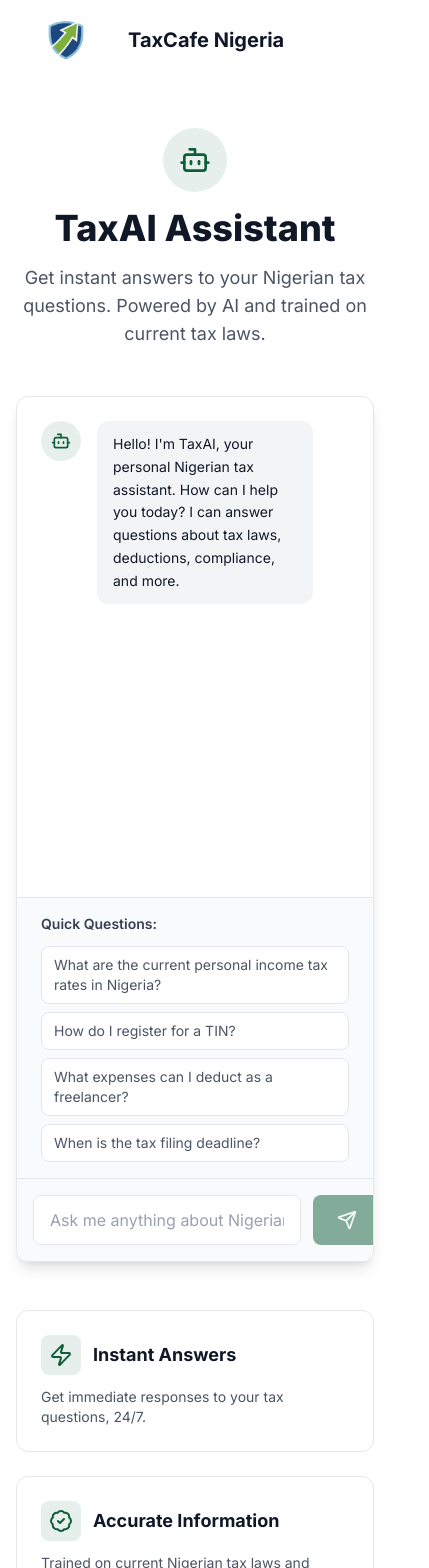
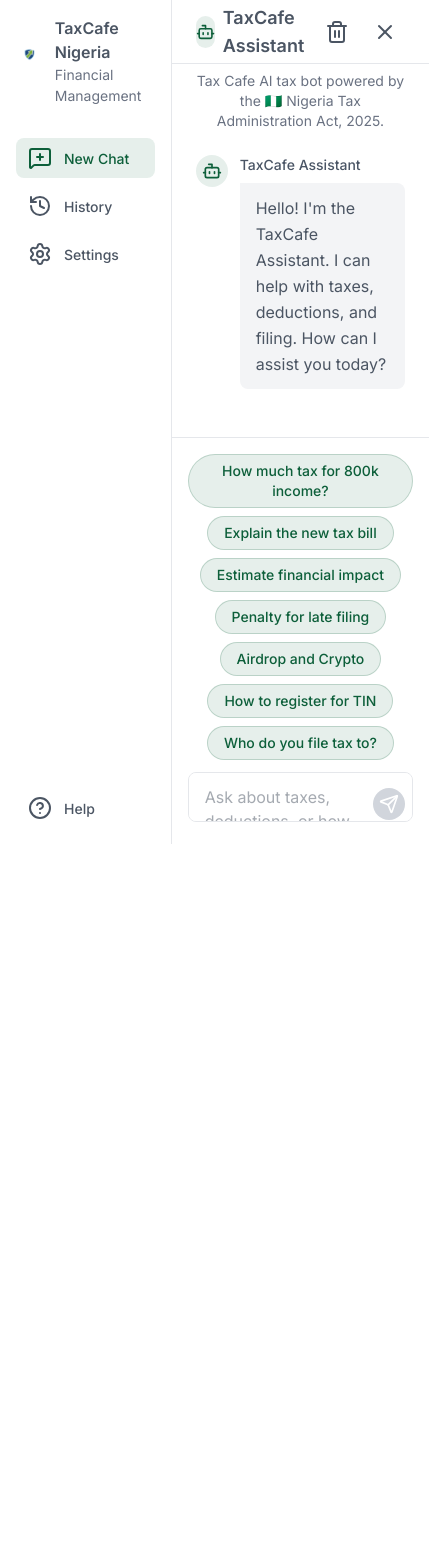
Before and after one commit to Adedejiosvaldo/tax_cafe_ui, a Next.js app: page /taxai in a window 390 px wide. Shown: the top 1568 px of the page, 429 px wide, since content can reach past the window. After the commit the page ends 844 px from the top, so only its background shows below. Built offline with nearby package versions, Linux system fonts and the light colour scheme.

Commit message:
feat(tax_ai): optimizing the ui

```diff
--- a/app/components/Header.tsx
+++ b/app/components/Header.tsx
@@ -8,14 +8,14 @@
         <div className="flex h-20 items-center justify-between">
           <Link
             href="/"
-            className="flex items-center gap-3 hover:opacity-80 transition-opacity cursor-pointer"
+            className="flex items-center gap-1 hover:opacity-80 transition-opacity cursor-pointer"
           >
             <Image
               src="/tclogo.png"
               alt="TaxCafe Logo"
               width={100}
               height={100}
-              //   className="size-12"
+              className="border-0 outline-none"
             />
             <h2 className="text-gray-900 text-xl font-bold">TaxCafe Nigeria</h2>
           </Link>
--- a/app/components/Icon.tsx
+++ b/app/components/Icon.tsx
@@ -25,6 +25,12 @@
     'bolt': 'Zap',
     'verified': 'BadgeCheck',
     'lock': 'Lock',
+    'add_comment': 'MessageSquarePlus',
+    'history': 'History',
+    'settings': 'Settings',
+    'help_outline': 'HelpCircle',
+    'delete_outline': 'Trash2',
+    'close': 'X',
   };
 
   const IconComponent = LucideIcons[iconMap[name] || 'Circle'] as React.ComponentType<{ size?: number; className?: string }>;
--- a/app/taxai/page.tsx
+++ b/app/taxai/page.tsx
@@ -1,203 +1,445 @@
-'use client';
+"use client";
 
-import { useState } from 'react';
-import Header from '../components/Header';
-import Footer from '../components/Footer';
-import Icon from '../components/Icon';
+import { useState, useRef, useEffect } from "react";
+import Image from "next/image";
+import Icon from "../components/Icon";
 
 interface Message {
-  role: 'user' | 'assistant';
+  role: "user" | "assistant";
   content: string;
+  timestamp?: string | number;
+  id?: string;
+  typing?: boolean;
 }
 
 export default function TaxAI() {
   const [messages, setMessages] = useState<Message[]>([
     {
-      role: 'assistant',
-      content: 'Hello! I\'m TaxAI, your personal Nigerian tax assistant. How can I help you today? I can answer questions about tax laws, deductions, compliance, and more.'
-    }
+      role: "assistant",
+      content:
+        "Hello! I'm the TaxCafe Assistant. I can help with taxes, deductions, and filing. How can I assist you today?",
+    },
   ]);
-  const [input, setInput] = useState('');
+  const [input, setInput] = useState("");
   const [isLoading, setIsLoading] = useState(false);
+  const messagesEndRef = useRef<HTMLDivElement>(null);
+  const textareaRef = useRef<HTMLTextAreaElement>(null);
+
+  const scrollToBottom = () => {
+    messagesEndRef.current?.scrollIntoView({ behavior: "smooth" });
+  };
+
+  useEffect(() => {
+    scrollToBottom();
+  }, [messages]);
 
   const handleSubmit = async (e: React.FormEvent) => {
     e.preventDefault();
+    submitMessage();
+  };
 
-    if (!input.trim()) return;
+  const submitMessage = async () => {
+    if (!input.trim() || isLoading) return;
 
-    const userMessage: Message = { role: 'user', content: input };
-    setMessages(prev => [...prev, userMessage]);
-    setInput('');
+    const userMessage: Message = {
+      role: "user",
+      content: input,
+      timestamp: new Date().toLocaleTimeString("en-US", {
+        hour: "numeric",
+        minute: "2-digit",
+      }),
+    };
+    const userInput = input;
+    setMessages((prev) => [...prev, userMessage]);
+    setInput("");
     setIsLoading(true);
 
-    // Simulate AI response (replace with actual API call)
+    // Auto-resize textarea
+    if (textareaRef.current) {
+      textareaRef.current.style.height = "auto";
+    }
+
+    // API endpoint - check environment variable or use default
+    const API_URL =
+      process.env.NEXT_PUBLIC_API_URL ||
+      process.env.NEXT_API_URL ||
+      "/api/chat";
+
+    // Build payload with message history
+    const payloadMessages = [...messages, userMessage].map((m) => ({
+      role: m.role,
+      content: typeof m.content === "string" ? m.content : "",
+    }));
+
+    // Add typing placeholder
+    const typingId = `t-${Date.now()}`;
+    setMessages((prev) => [
+      ...prev,
+      {
+        id: typingId,
+        role: "assistant",
+        content: "",
+        typing: true,
+        timestamp: Date.now(),
+      },
+    ]);
+
+    // Fallback function for simulated response
+    const simulateReply = () => {
       setTimeout(() => {
-      const assistantMessage: Message = {
-        role: 'assistant',
-        content: `I understand you're asking about: "${input}". This is a simulated response. In production, this would connect to a real AI service to provide accurate Nigerian tax guidance.`
-      };
-      setMessages(prev => [...prev, assistantMessage]);
+        setMessages((current) => {
+          const withoutTyping = current.filter((x) => x.id !== typingId);
+          const reply = `I understand you're asking about: "${userInput}". This is a simulated response. In production, this would connect to a real AI service to provide accurate Nigerian tax guidance based on the Nigeria Tax Administration Act, 2025.`;
+          return [
+            ...withoutTyping,
+            {
+              role: "assistant",
+              content: reply,
+              timestamp: Date.now(),
+            },
+          ];
+        });
         setIsLoading(false);
       }, 1000);
     };
 
+    // Attempt to call API
+    try {
+      const res = await fetch(API_URL, {
+        method: "POST",
+        headers: {
+          "Content-Type": "application/json",
+        },
+        body: JSON.stringify({
+          question: userInput,
+          messages: payloadMessages,
+        }),
+      });
+
+      if (!res.ok || !res.body) {
+        simulateReply();
+        return;
+      }
+
+      const reader = res.body.getReader();
+      const decoder = new TextDecoder();
+      let done = false;
+      let accumulated = "";
+
+      const contentType = (res.headers.get("content-type") || "").toLowerCase();
+      const isSSE = contentType.includes("text/event-stream");
+
+      while (!done) {
+        const { value, done: readerDone } = await reader.read();
+        if (value) {
+          const chunk = decoder.decode(value, { stream: true });
+          if (isSSE) {
+            // SSE parsing: extract lines starting with `data:`
+            const lines = chunk.split(/\r?\n/);
+            for (const line of lines) {
+              if (!line) continue;
+              if (line.startsWith("data:")) {
+                const payload = line.replace(/^data:\s*/, "");
+                if (payload === "[DONE]") {
+                  done = true;
+                } else {
+                  accumulated += payload;
+                }
+              } else {
+                accumulated += line;
+              }
+            }
+          } else {
+            accumulated += chunk;
+          }
+
+          // Update typing placeholder with accumulated text
+          setMessages((current) =>
+            current.map((m) =>
+              m.id === typingId
+                ? {
+                    ...m,
+                    content: accumulated,
+                    typing: accumulated.length === 0,
+                  }
+                : m
+            )
+          );
+        }
+
+        done = done || readerDone;
+      }
+
+      // Replace typing placeholder with final message
+      setMessages((current) => {
+        const withoutTyping = current.filter((x) => x.id !== typingId);
+        return [
+          ...withoutTyping,
+          {
+            role: "assistant",
+            content: accumulated || "(no response)",
+            timestamp: Date.now(),
+          },
+        ];
+      });
+      setIsLoading(false);
+    } catch {
+      // Network or parsing error - fall back to simulated response
+      simulateReply();
+    }
+  };
+
+  const handleQuickQuestion = (question: string) => {
+    setInput(question);
+    textareaRef.current?.focus();
+  };
+
+  const handleNewChat = () => {
+    setMessages([
+      {
+        role: "assistant",
+        content:
+          "Hello! I'm the TaxCafe Assistant. I can help with taxes, deductions, and filing. How can I assist you today?",
+      },
+    ]);
+  };
+
+  const handleTextareaChange = (e: React.ChangeEvent<HTMLTextAreaElement>) => {
+    setInput(e.target.value);
+    // Auto-resize textarea
+    e.target.style.height = "auto";
+    e.target.style.height = `${Math.min(e.target.scrollHeight, 120)}px`;
+  };
+
+  const handleKeyDown = (e: React.KeyboardEvent<HTMLTextAreaElement>) => {
+    if (e.key === "Enter" && !e.shiftKey) {
+      e.preventDefault();
+      submitMessage();
+    }
+  };
+
   const quickQuestions = [
-    'What are the current personal income tax rates in Nigeria?',
-    'How do I register for a TIN?',
-    'What expenses can I deduct as a freelancer?',
-    'When is the tax filing deadline?',
+    "How much tax for 800k income?",
+    "Explain the new tax bill",
+    "Estimate financial impact",
+    "Penalty for late filing",
+    "Airdrop and Crypto",
+    "How to register for TIN",
+    "Who do you file tax to?",
   ];
 
   return (
-    <div className="relative flex min-h-screen w-full flex-col bg-white text-gray-900 font-display">
-      <Header />
-
-      <main className="flex-grow pt-20">
-        <div className="max-w-5xl mx-auto px-4 sm:px-6 lg:px-8 py-12">
-          {/* Page Header */}
-          <div className="text-center mb-12">
-            <div className="inline-flex items-center justify-center size-16 rounded-full bg-primary/10 text-primary mb-4">
-              <Icon name="smart_toy" size={32} />
+    <div className="flex h-screen w-full flex-row bg-background-light font-display text-text-light-body">
+      {/* Sidebar */}
+      <aside className="flex h-full w-64 flex-col border-r border-border-light bg-background-light p-4">
+        <div className="flex flex-col gap-4">
+          {/* Company Info */}
+          <div className="flex items-center gap-3">
+            <div className="relative size-10 rounded-full overflow-hidden">
+              <Image
+                src="/tclogo.png"
+                alt="TaxCafe Nigeria company logo"
+                width={40}
+                height={40}
+                className="object-cover"
+              />
             </div>
-            <h1 className="text-4xl font-extrabold text-gray-900 mb-4">
-              TaxAI Assistant
+            <div className="flex flex-col">
+              <h1 className="text-text-light-body text-base font-semibold leading-normal">
+                TaxCafe Nigeria
               </h1>
-            <p className="text-lg text-text-light-body max-w-2xl mx-auto">
-              Get instant answers to your Nigerian tax questions. Powered by AI and trained on current tax laws.
+              <p className="text-gray-500 text-sm font-normal leading-normal">
+                Financial Management
               </p>
             </div>
+          </div>
 
-          {/* Chat Container */}
-          <div className="bg-white rounded-xl shadow-lg border border-border-light overflow-hidden">
+          {/* Sidebar Actions */}
+          <div className="flex flex-col gap-2 pt-4">
+            <button
+              onClick={handleNewChat}
+              className="flex items-center gap-3 px-3 py-2 rounded-lg bg-primary/10 text-primary hover:bg-primary/20 transition-colors"
+            >
+              <Icon name="add_comment" size={24} />
+              <p className="text-sm font-medium leading-normal">New Chat</p>
+            </button>
+            <button className="flex items-center gap-3 px-3 py-2 rounded-lg hover:bg-gray-100 transition-colors">
+              <Icon name="history" size={24} />
+              <p className="text-text-light-body text-sm font-medium leading-normal">
+                History
+              </p>
+            </button>
+            <button className="flex items-center gap-3 px-3 py-2 rounded-lg hover:bg-gray-100 transition-colors">
+              <Icon name="settings" size={24} />
+              <p className="text-text-light-body text-sm font-medium leading-normal">
+                Settings
+              </p>
+            </button>
+          </div>
+        </div>
+
+        {/* Bottom Help */}
+        <div className="mt-auto flex flex-col gap-1">
+          <button className="flex items-center gap-3 px-3 py-2 rounded-lg hover:bg-gray-100 transition-colors">
+            <Icon name="help_outline" size={24} />
+            <p className="text-text-light-body text-sm font-medium leading-normal">
+              Help
+            </p>
+          </button>
+        </div>
+      </aside>
+
+      {/* Main Chat Area */}
+      <main className="flex h-full flex-1 flex-col">
+        {/* Header */}
+        <header className="flex h-16 shrink-0 items-center justify-between border-b border-border-light px-6">
+          <div className="flex items-center gap-2">
+            <div className="relative size-8 rounded-full overflow-hidden bg-primary/10 flex items-center justify-center">
+              <Icon name="smart_toy" size={20} className="text-primary" />
+            </div>
+            <h2 className="text-lg font-semibold text-text-light-body">
+              TaxCafe Assistant
+            </h2>
+          </div>
+          <div className="flex gap-2">
+            <button className="p-2 text-text-light-body rounded-full hover:bg-gray-100 transition-colors">
+              <Icon name="delete_outline" size={24} />
+            </button>
+            <button className="p-2 text-text-light-body rounded-full hover:bg-gray-100 transition-colors">
+              <Icon name="close" size={24} />
+            </button>
+          </div>
+        </header>
+
         {/* Messages Area */}
-            <div className="h-[500px] overflow-y-auto p-6 space-y-6">
+        <div className="flex-1 overflow-y-auto p-6">
+          <div className="flex flex-col gap-6">
+            {/* Welcome Message */}
+            {messages.length === 1 && (
+              <div className="flex flex-col items-center gap-4 text-center">
+                <h1 className="text-text-light-body text-3xl font-bold tracking-tight">
+                  TaxCafe Assistant
+                </h1>
+                <p className="text-sm text-gray-500">
+                  Tax Cafe AI tax bot powered by the 🇳🇬 Nigeria Tax
+                  Administration Act, 2025.
+                </p>
+              </div>
+            )}
+
+            {/* Messages */}
             {messages.map((message, index) => (
               <div
                 key={index}
-                  className={`flex gap-4 ${message.role === 'user' ? 'justify-end' : 'justify-start'}`}
+                className={`flex ${
+                  message.role === "user"
+                    ? "w-full justify-end"
+                    : "items-start gap-3"
+                }`}
               >
-                  {message.role === 'assistant' && (
-                    <div className="flex-shrink-0 size-10 rounded-full bg-primary/10 flex items-center justify-center text-primary">
-                      <Icon name="smart_toy" size={20} />
+                {message.role === "assistant" && (
+                  <>
+                    <div className="relative size-8 shrink-0 rounded-full overflow-hidden bg-primary/10 flex items-center justify-center">
+                      <Icon
+                        name="smart_toy"
+                        size={20}
+                        className="text-primary"
+                      />
                     </div>
+                    <div className="flex flex-1 flex-col gap-2 items-start">
+                      <p className="text-sm font-medium text-gray-600">
+                        TaxCafe Assistant
+                      </p>
+                      <p className="text-base font-normal leading-relaxed flex max-w-lg rounded-lg rounded-tl-none px-4 py-3 bg-gray-100 text-text-light-body">
+                        {message.content}
+                      </p>
+                    </div>
+                  </>
                 )}
 
-                  <div
-                    className={`max-w-[70%] rounded-xl px-4 py-3 ${
-                      message.role === 'user'
-                        ? 'bg-primary text-white'
-                        : 'bg-gray-100 text-gray-900'
-                    }`}
-                  >
-                    <p className="text-sm leading-relaxed">{message.content}</p>
+                {message.role === "user" && (
+                  <div className="flex items-end gap-3 max-w-lg">
+                    <div className="flex flex-col items-end gap-2">
+                      <p className="text-sm font-medium text-gray-600">You</p>
+                      <p className="text-base font-normal leading-relaxed flex rounded-lg rounded-br-none px-4 py-3 bg-primary text-white">
+                        {message.content}
+                      </p>
+                      {message.timestamp && (
+                        <p className="text-xs text-gray-400">
+                          {message.timestamp}
+                        </p>
+                      )}
                     </div>
-
-                  {message.role === 'user' && (
-                    <div className="flex-shrink-0 size-10 rounded-full bg-gray-200 flex items-center justify-center">
-                      <Icon name="person" size={20} />
                   </div>
                 )}
               </div>
             ))}
 
-              {isLoading && (
-                <div className="flex gap-4 justify-start">
-                  <div className="flex-shrink-0 size-10 rounded-full bg-primary/10 flex items-center justify-center text-primary">
-                    <Icon name="smart_toy" size={20} />
+            {/* Loading Indicator - Show only if there's a typing message */}
+            {messages.some((m) => m.typing) && (
+              <div className="flex items-start gap-3">
+                <div className="relative size-8 shrink-0 rounded-full overflow-hidden bg-primary/10 flex items-center justify-center">
+                  <Icon name="smart_toy" size={20} className="text-primary" />
                 </div>
-                  <div className="max-w-[70%] rounded-xl px-4 py-3 bg-gray-100">
-                    <div className="flex gap-1">
-                      <div className="size-2 rounded-full bg-gray-400 animate-bounce" style={{ animationDelay: '0ms' }}></div>
-                      <div className="size-2 rounded-full bg-gray-400 animate-bounce" style={{ animationDelay: '150ms' }}></div>
-                      <div className="size-2 rounded-full bg-gray-400 animate-bounce" style={{ animationDelay: '300ms' }}></div>
+                <div className="flex flex-1 flex-col gap-2 items-start">
+                  <p className="text-sm font-medium text-gray-600">
+                    TaxCafe Assistant
+                  </p>
+                  <div className="flex items-center gap-2 rounded-lg rounded-tl-none px-4 py-3 bg-gray-100">
+                    <span
+                      className="size-2 bg-gray-400 rounded-full animate-pulse"
+                      style={{ animationDelay: "-0.3s" }}
+                    ></span>
+                    <span
+                      className="size-2 bg-gray-400 rounded-full animate-pulse"
+                      style={{ animationDelay: "-0.15s" }}
+                    ></span>
+                    <span className="size-2 bg-gray-400 rounded-full animate-pulse"></span>
                   </div>
                 </div>
               </div>
             )}
+            <div ref={messagesEndRef} />
+          </div>
         </div>
 
+        {/* Input Area */}
+        <div className="mt-auto border-t border-border-light p-4">
           {/* Quick Questions */}
-            {messages.length === 1 && (
-              <div className="px-6 py-4 bg-gray-50 border-t border-border-light">
-                <p className="text-sm font-semibold text-gray-700 mb-3">Quick Questions:</p>
-                <div className="grid grid-cols-1 sm:grid-cols-2 gap-2">
+          <div className="flex flex-wrap gap-2 mb-3 justify-center">
             {quickQuestions.map((question, index) => (
               <button
                 key={index}
-                      onClick={() => setInput(question)}
-                      className="text-left text-sm px-3 py-2 rounded-lg bg-white border border-border-light hover:border-primary transition-colors text-text-light-body hover:text-primary"
+                onClick={() => handleQuickQuestion(question)}
+                className="text-sm font-medium text-primary bg-primary/10 border border-primary/20 rounded-full px-4 py-1.5 hover:bg-primary/20 transition-colors"
               >
                 {question}
               </button>
             ))}
           </div>
-              </div>
-            )}
 
-            {/* Input Area */}
-            <form onSubmit={handleSubmit} className="p-4 bg-gray-50 border-t border-border-light">
-              <div className="flex gap-3">
-                <input
-                  type="text"
+          {/* Input Form */}
+          <form onSubmit={handleSubmit} className="relative">
+            <textarea
+              ref={textareaRef}
               value={input}
-                  onChange={(e) => setInput(e.target.value)}
-                  placeholder="Ask me anything about Nigerian taxes..."
-                  className="flex-1 px-4 py-3 rounded-lg border border-border-light bg-white text-gray-900 placeholder-gray-400 focus:outline-none focus:ring-2 focus:ring-primary focus:border-transparent"
+              onChange={handleTextareaChange}
+              onKeyDown={handleKeyDown}
+              placeholder="Ask about taxes, deductions, or how to file..."
+              rows={1}
+              className="w-full resize-none rounded-lg border border-border-light bg-background-light py-3 pl-4 pr-12 text-base text-text-light-body focus:outline-none focus:ring-2 focus:ring-primary/50"
               disabled={isLoading}
             />
             <button
               type="submit"
               disabled={isLoading || !input.trim()}
-                  className="px-6 py-3 rounded-lg bg-primary text-white font-bold hover:bg-primary/90 focus:outline-none focus:ring-2 focus:ring-offset-2 focus:ring-primary disabled:opacity-50 disabled:cursor-not-allowed transition-all"
+              className="absolute bottom-2 right-2 flex size-8 items-center justify-center rounded-full bg-primary text-white hover:bg-primary/90 focus:outline-none focus:ring-2 focus:ring-primary/50 disabled:bg-gray-300 disabled:cursor-not-allowed transition-colors"
             >
               <Icon name="send" size={20} />
             </button>
-              </div>
           </form>
         </div>
-
-          {/* Info Cards */}
-          <div className="mt-12 grid md:grid-cols-3 gap-6">
-            <div className="bg-white rounded-xl p-6 border border-border-light">
-              <div className="flex items-center gap-3 mb-3">
-                <div className="size-10 rounded-lg bg-primary/10 flex items-center justify-center text-primary">
-                  <Icon name="bolt" />
-                </div>
-                <h3 className="font-bold text-lg">Instant Answers</h3>
-              </div>
-              <p className="text-sm text-text-light-body">
-                Get immediate responses to your tax questions, 24/7.
-              </p>
-            </div>
-
-            <div className="bg-white rounded-xl p-6 border border-border-light">
-              <div className="flex items-center gap-3 mb-3">
-                <div className="size-10 rounded-lg bg-primary/10 flex items-center justify-center text-primary">
-                  <Icon name="verified" />
-                </div>
-                <h3 className="font-bold text-lg">Accurate Information</h3>
-              </div>
-              <p className="text-sm text-text-light-body">
-                Trained on current Nigerian tax laws and regulations.
-              </p>
-            </div>
-
-            <div className="bg-white rounded-xl p-6 border border-border-light">
-              <div className="flex items-center gap-3 mb-3">
-                <div className="size-10 rounded-lg bg-primary/10 flex items-center justify-center text-primary">
-                  <Icon name="lock" />
-                </div>
-                <h3 className="font-bold text-lg">Private & Secure</h3>
-              </div>
-              <p className="text-sm text-text-light-body">
-                Your conversations are encrypted and never shared.
-              </p>
-            </div>
-          </div>
-        </div>
       </main>
-
-      <Footer />
     </div>
   );
 }
```
Also changed, not shown: app/components/Footer.tsx (+36 -13 lines), public/tclogo.png. Lines whose indentation alone changed are shown as unchanged.
